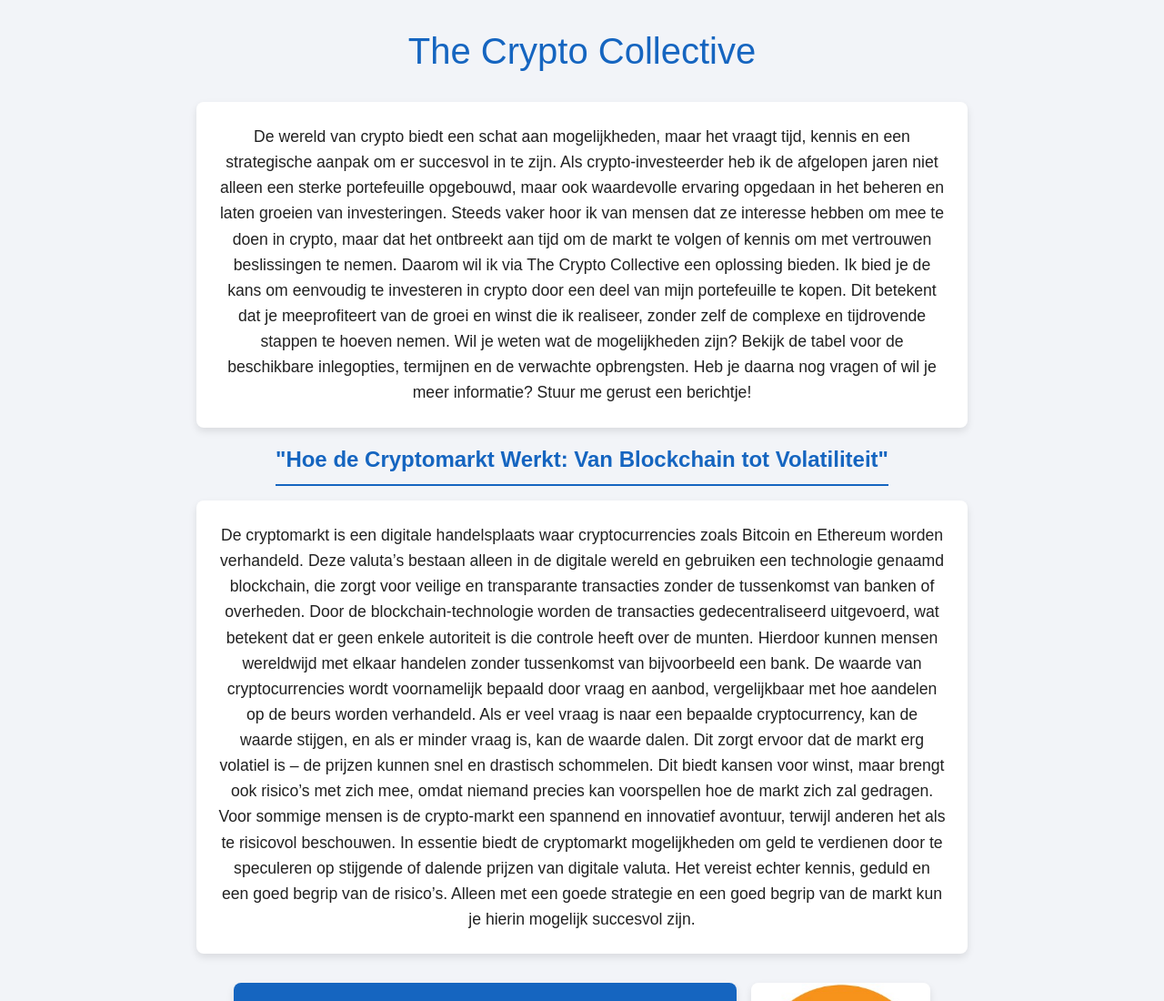
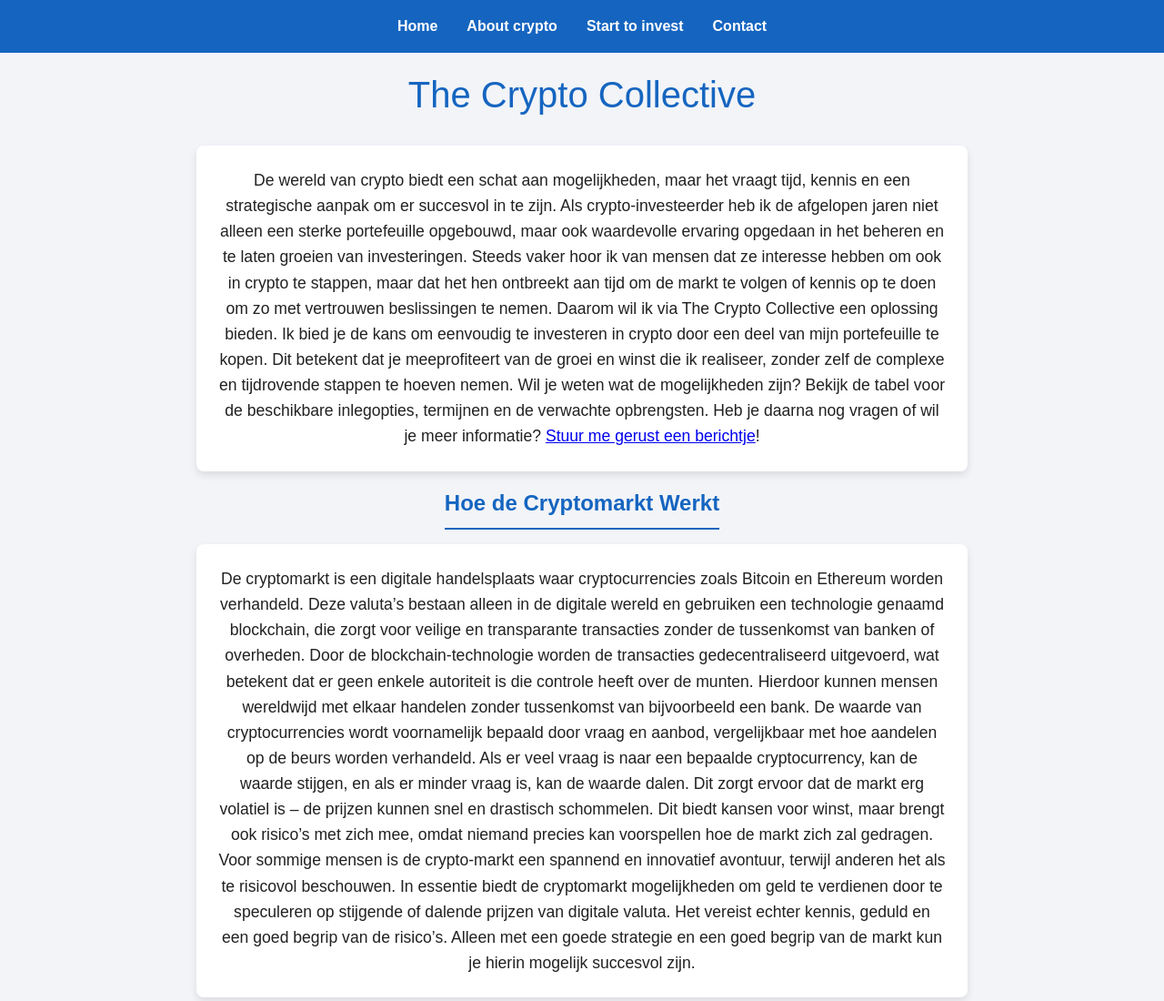
Before and after one commit to ZebCappaert/CryptoCollective, a plain HTML site: page index.html in a window 1280 px wide. Shown: the top 1100 px of the page at 91% size. Drawn offline with Linux system fonts and the light colour scheme.

Commit message:
Create 3 html. about, contact, investing

```diff
--- a/index.html
+++ b/index.html
@@ -5,16 +5,23 @@
     <meta name="viewport" content="width=device-width, initial-scale=1.0">
     <link rel="stylesheet" href="reset.css">
     <link rel="stylesheet" href="stijl.css">
-    <title>Document</title>
+    <title>The Crypto Collective</title>
 </head>
 <body>
+    <nav class="navbar">
+        <a href="index.html">Home</a>
+        <a href="about.html">About crypto</a>
+        <a href="investing.html">Start to invest</a>
+        <a href="contact.html">Contact</a>
+    </nav>
+
     <h1>The Crypto Collective</h1>
-    <p>De wereld van crypto biedt een schat aan mogelijkheden, maar het vraagt tijd, kennis en een strategische aanpak om er succesvol in te zijn. Als crypto-investeerder heb ik de afgelopen jaren niet alleen een sterke portefeuille opgebouwd, maar ook waardevolle ervaring opgedaan in het beheren en laten groeien van investeringen.
-        Steeds vaker hoor ik van mensen dat ze interesse hebben om mee te doen in crypto, maar dat het ontbreekt aan tijd om de markt te volgen of kennis om met vertrouwen beslissingen te nemen. Daarom wil ik via The Crypto Collective een oplossing bieden.
+    <p>De wereld van crypto biedt een schat aan mogelijkheden, maar het vraagt tijd, kennis en een strategische aanpak om er succesvol in te zijn. Als crypto-investeerder heb ik de afgelopen jaren niet alleen een sterke portefeuille opgebouwd, maar ook waardevolle ervaring opgedaan in het beheren en te laten groeien van investeringen.
+        Steeds vaker hoor ik van mensen dat ze interesse hebben om ook in crypto te stappen, maar dat het hen ontbreekt aan tijd om de markt te volgen of kennis op te doen om zo met vertrouwen beslissingen te nemen. Daarom wil ik via The Crypto Collective een oplossing bieden.
         Ik bied je de kans om eenvoudig te investeren in crypto door een deel van mijn portefeuille te kopen. Dit betekent dat je meeprofiteert van de groei en winst die ik realiseer, zonder zelf de complexe en tijdrovende stappen te hoeven nemen.
-        Wil je weten wat de mogelijkheden zijn? Bekijk de tabel voor de beschikbare inlegopties, termijnen en de verwachte opbrengsten. Heb je daarna nog vragen of wil je meer informatie? Stuur me gerust een berichtje!
+        Wil je weten wat de mogelijkheden zijn? Bekijk de tabel voor de beschikbare inlegopties, termijnen en de verwachte opbrengsten. Heb je daarna nog vragen of wil je meer informatie? <a href="contact.html">Stuur me gerust een berichtje</a>!
     </p>
-    <h5>"Hoe de Cryptomarkt Werkt: Van Blockchain tot Volatiliteit"</h5>
+    <h5>Hoe de Cryptomarkt Werkt</h5>
     <p>De cryptomarkt is een digitale handelsplaats waar cryptocurrencies zoals Bitcoin en Ethereum worden verhandeld. Deze valuta’s bestaan alleen in de digitale wereld en gebruiken een technologie genaamd blockchain, die zorgt voor veilige en transparante transacties zonder de tussenkomst van banken of overheden. Door de blockchain-technologie worden de transacties gedecentraliseerd uitgevoerd, wat betekent dat er geen enkele autoriteit is die controle heeft over de munten. Hierdoor kunnen mensen wereldwijd met elkaar handelen zonder tussenkomst van bijvoorbeeld een bank.
         De waarde van cryptocurrencies wordt voornamelijk bepaald door vraag en aanbod, vergelijkbaar met hoe aandelen op de beurs worden verhandeld. Als er veel vraag is naar een bepaalde cryptocurrency, kan de waarde stijgen, en als er minder vraag is, kan de waarde dalen. Dit zorgt ervoor dat de markt erg volatiel is – de prijzen kunnen snel en drastisch schommelen. Dit biedt kansen voor winst, maar brengt ook risico’s met zich mee, omdat niemand precies kan voorspellen hoe de markt zich zal gedragen. Voor sommige mensen is de crypto-markt een spannend en innovatief avontuur, terwijl anderen het als te risicovol beschouwen.
         In essentie biedt de cryptomarkt mogelijkheden om geld te verdienen door te speculeren op stijgende of dalende prijzen van digitale valuta. Het vereist echter kennis, geduld en een goed begrip van de risico’s. Alleen met een goede strategie en een goed begrip van de markt kun je hierin mogelijk succesvol zijn.
@@ -80,6 +87,5 @@
             <img src="photos/sui.jpg" alt="Sui">
         </div>
     </main>
-
 </body>
 </html>
--- a/stijl.css
+++ b/stijl.css
@@ -3,7 +3,7 @@ body {
     font-family: 'Arial', sans-serif;
     color: #212121;
     background-color: #f2f4f8;
-    margin: 0;
+    margin: 3rem;
     padding: 0;
     line-height: 1.6;
     display: flex;
@@ -48,6 +48,32 @@ main {
     margin: 2rem auto;
     max-width: 1200px;
 }
+
+/* Navigatie stijl */
+.navbar {
+    width: 100%;
+    background-color: #1565c0; /* Blauw als achtergrondkleur */
+    display: flex;
+    justify-content: center;
+    gap: 2rem;
+    padding: 1rem 0;
+    position: fixed; /* Fixeert de navigatie aan de bovenkant */
+    top: 0;
+    left: 0;
+    z-index: 1000; /* Zorgt ervoor dat navigatie altijd zichtbaar is boven de inhoud */
+}
+
+.navbar a {
+    color: #ffffff; /* Wit voor de links */
+    text-decoration: none; /* Geen onderlijning */
+    font-size: 1rem;
+    font-weight: bold;
+}
+
+.navbar a:hover {
+    color: #e3f2fd; /* Lichtblauw bij hover voor interactie */
+}
+
 
 /* Tabel styling */
 table {
```
Also changed, not shown: about.html (added, +26 -0 lines), contact.html (added), investing.html (added).
